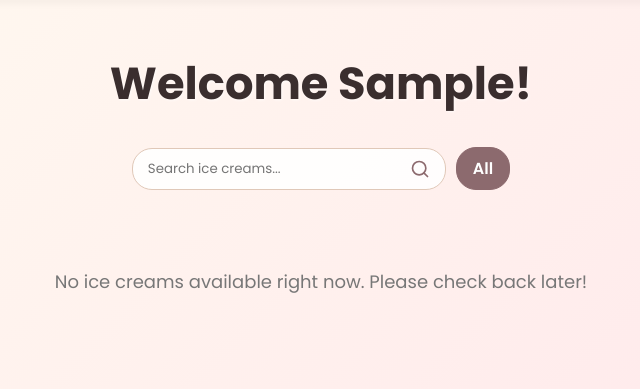
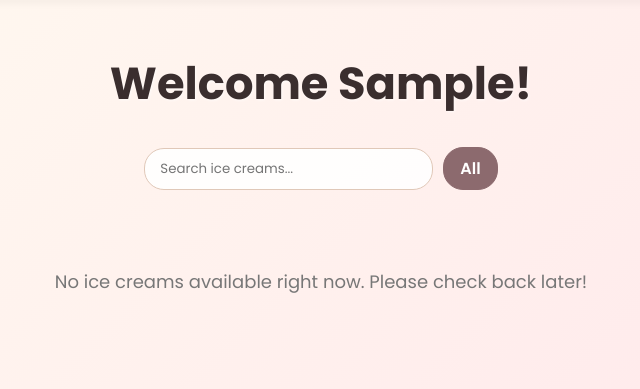
Before and after one commit to febaabiju/Sweet_Scoops, a Django app: page /customer_home/ in a window 1280 px wide. Shown: the part 80-469 px from the top of the page, without its empty margins (319-959 px from the left). Run offline with Django 5.2, Linux system fonts and the light colour scheme; the visitor is signed in with stand-in values (Sample User, id 1); data that the repository does not hold is empty.

Commit message:
Customer dashboard editing

```diff
--- a/shop/templates/shop/customer_home.html
+++ b/shop/templates/shop/customer_home.html
@@ -178,15 +178,7 @@
             transform: none;
         }
 
-        .in-stock {
-            color: #28a745; /* Previous green color */
-            font-weight: 600;
-        }
 
-        .out-of-stock {
-            color: #8b3a3a; /* Reddish brown */
-            font-weight: 600;
-        }
     </style>
 </head>
 <body>
@@ -228,13 +220,8 @@
 
 <form method="get" style="display: flex; gap: 10px; justify-content: center; align-items: center; margin-bottom: 40px; flex-wrap: nowrap; overflow-x: auto; max-width: 100%;">
     <div style="position: relative; display: flex; align-items: center;">
-        <input type="text" id="search-input" name="search" value="{{ search }}" placeholder="Search ice creams..." style="padding: 10px 40px 10px 15px; border-radius: 20px; border: 1px solid #e0c8b8; font-family: 'Poppins', sans-serif; min-width: 250px; outline: none; background: rgba(255,255,255,0.9);">
-        <button type="submit" style="position: absolute; right: 10px; background: none; border: none; cursor: pointer; display: flex; align-items: center;">
-            <svg width="20" height="20" viewBox="0 0 24 24" fill="none" stroke="var(--btn-color)" stroke-width="2" stroke-linecap="round" stroke-linejoin="round">
-                <circle cx="11" cy="11" r="8"></circle>
-                <line x1="21" y1="21" x2="16.65" y2="16.65"></line>
-            </svg>
-        </button>
+        <input type="text" id="search-input" name="search" value="{{ search }}" placeholder="Search ice creams..." style="padding: 10px 15px; border-radius: 20px; border: 1px solid #e0c8b8; font-family: 'Poppins', sans-serif; min-width: 250px; outline: none; background: rgba(255,255,255,0.9);">
+
     </div>
     <input type="hidden" name="category" value="{{ current_category }}">
 
@@ -359,7 +346,7 @@
             cards.forEach(card => {
                 const name = card.getAttribute('data-name') || '';
                 if (name.includes(query)) {
-                    card.style.display = 'block'; // Or flex if that was original, block matches staff
+                    card.style.display = 'flex';
                     foundAny = true;
                 } else {
                     card.style.display = 'none';
```
